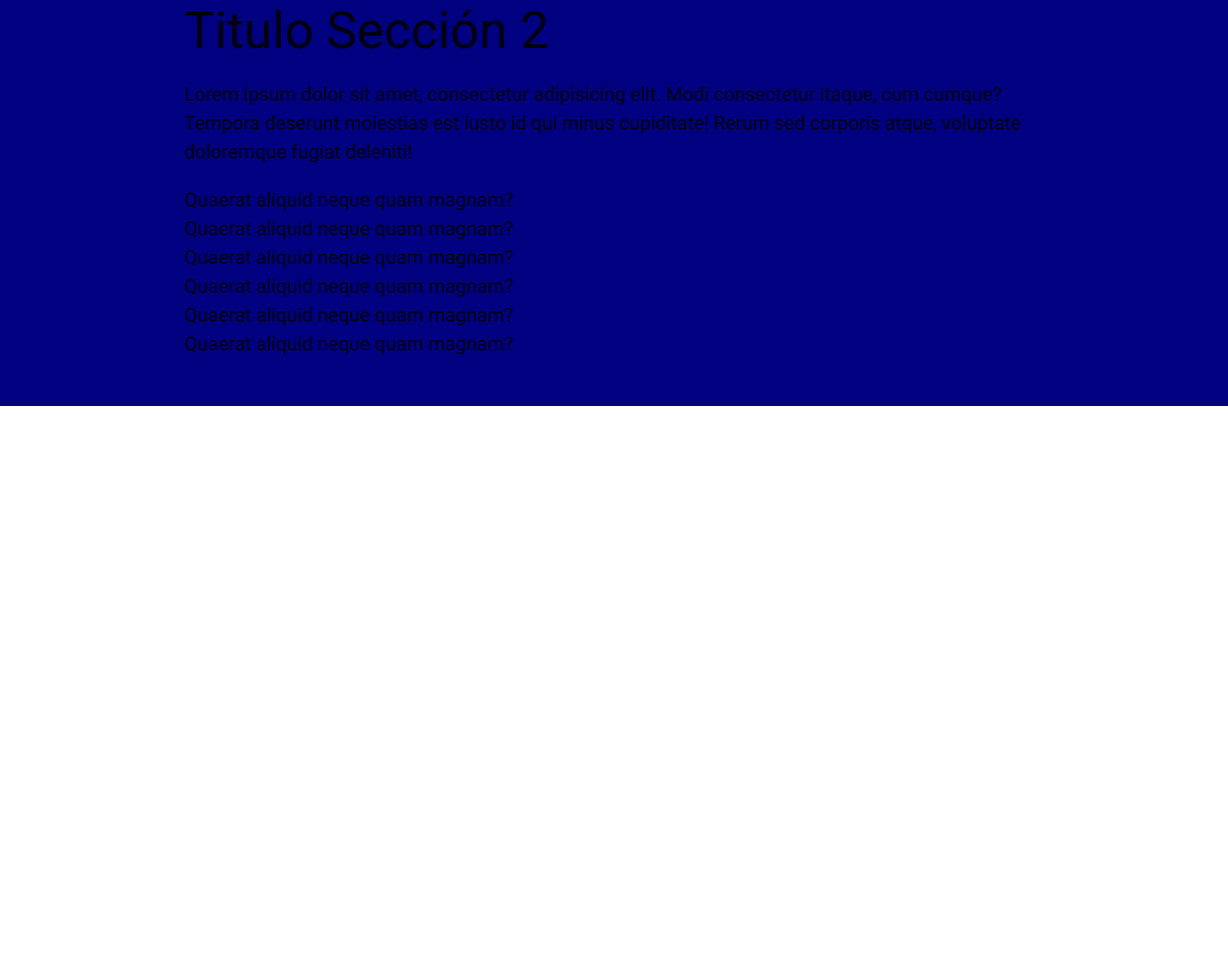
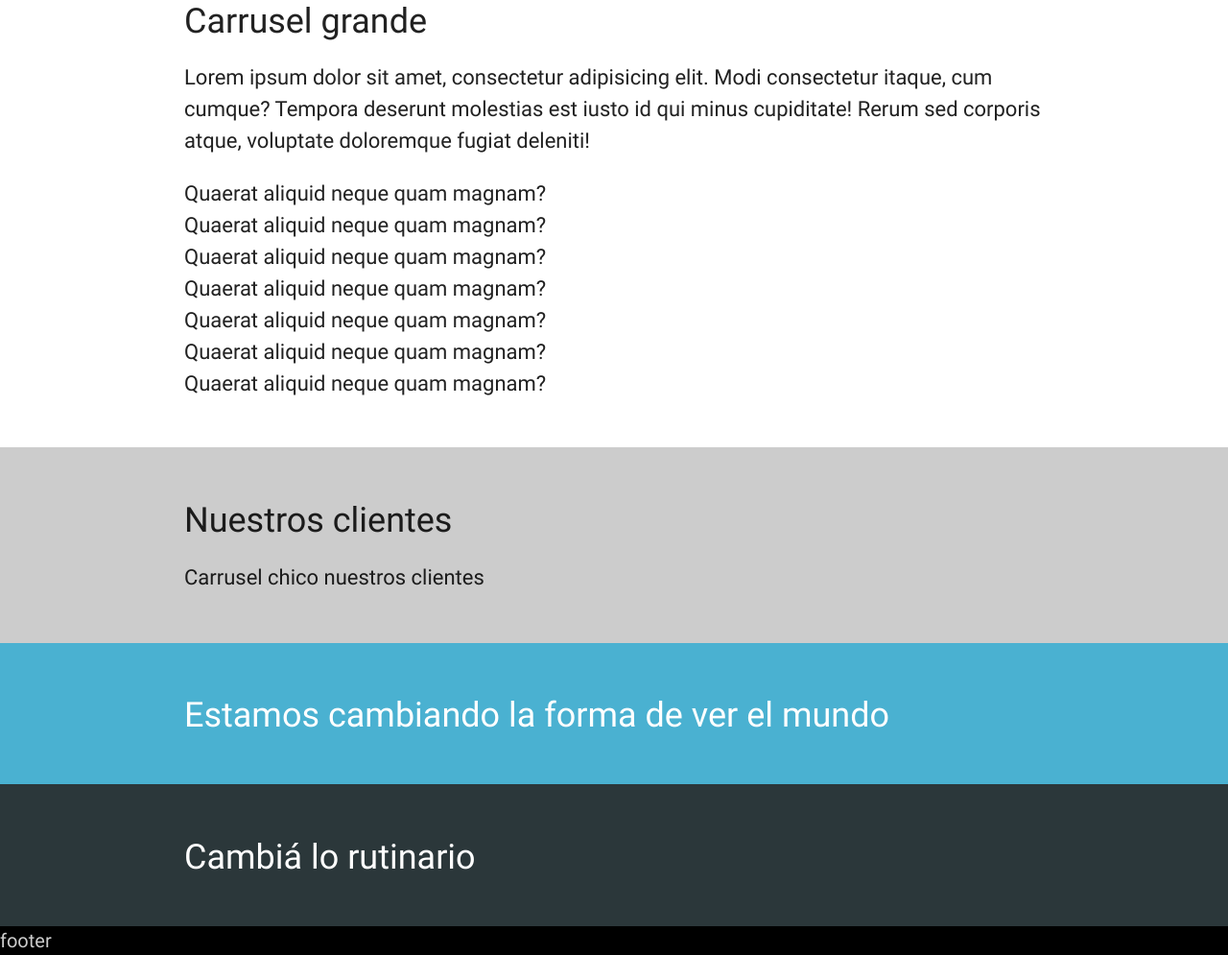
Before and after one commit to PabloValor/visualizacion-e-interfaces, a website: page index.html in a window 1280 px wide. Shown: the part 1254-2249 px from the top of the page at 96% size. Before the commit the page ends 1677 px from the top, so only its background shows below. Drawn offline with Linux system fonts and the light colour scheme.

Commit message:
Se agregan paneles

```diff
--- /dev/null
+++ b/assets/css/01-variables/main.less
@@ -0,0 +1,4 @@
+@red: #EC4047;
+@light-blue: #4AB1D1;
+@gray: #F1F1F1;
+@dark-gray: #2B373A;
--- a/assets/css/02-base/main.less
+++ b/assets/css/02-base/main.less
@@ -1,9 +1,14 @@
 body {
 	font-size: 20px;
 }
-
+h2 {
+	font-size: 1.8em;
+}
+p, li {
+	font-size: 1.1em;
+}
 section {
-	padding-top: 30px;
+padding-top: 30px;
 	padding-bottom: 30px;
 	.title {
 
--- a/assets/css/04-components/main.less
+++ b/assets/css/04-components/main.less
@@ -1,3 +1,5 @@
+@import '../01-variables/main.less';
+
 header {
 	background: url(../../img/bg-sky.jpg);
 	background-repeat: no-repeat;
@@ -23,12 +25,22 @@ header {
 }
 
 .section-1 {
-	background: #CCC;
+	background: @gray;
 	min-height: 400px;
 }
 .section-2 {
-	background: navy;
 	min-height: 400px;
+}
+.section-3 {
+	background-color: #CCC;
+}
+.section-4 {
+	color: white;
+	background-color: @light-blue;
+}
+.section-5 {
+	color: white;
+	background-color: @dark-gray;
 }
 
 .mouse {
@@ -55,3 +67,7 @@ header {
 		}
 	}
 }
+footer {
+	background: black;
+	color: #CCC;
+}
--- a/assets/css/main.less
+++ b/assets/css/main.less
@@ -1,5 +1,6 @@
 @import (inline) "../../bower_components/Materialize/dist/css/materialize.min.css";
 
+@import '01-variables/main.less';
 @import '02-base/main.less';
 @import '04-components/main.less';
 @import '06-keyframes/main.less';
--- a/index.html
+++ b/index.html
@@ -47,7 +47,7 @@
         <section class="section-1">
             <div class="container">
                 <div class="title">
-                    <h2>Titulo Sección 1</h2>
+                    <h2>Todas tus necesidades en un mismo dispositivo</h2>
                 </div>
                 <div class="body">
                     <p>Lorem ipsum dolor sit amet, consectetur adipisicing elit. Modi consectetur itaque, cum cumque? Tempora deserunt molestias est iusto id qui minus cupiditate! Rerum sed corporis atque, voluptate doloremque fugiat deleniti!</p>
@@ -57,7 +57,7 @@
         <section class="section-2">
             <div class="container">
                 <div class="title">
-                    <h2>Titulo Sección 2</h2>
+                    <h2>Carrusel grande</h2>
                 </div>
                 <div class="body">
                     <p>Lorem ipsum dolor sit amet, consectetur adipisicing elit. Modi consectetur itaque, cum cumque? Tempora deserunt molestias est iusto id qui minus cupiditate! Rerum sed corporis atque, voluptate doloremque fugiat deleniti!</p>
@@ -68,10 +68,42 @@
                         <li>Quaerat aliquid neque quam magnam?</li>
                         <li>Quaerat aliquid neque quam magnam?</li>
                         <li>Quaerat aliquid neque quam magnam?</li>
+                        <li>Quaerat aliquid neque quam magnam?</li>
                     </ul>
                 </div>
             </div>
         </section>
+        <section class="section-3">
+            <div class="container">
+                <div class="title">
+                    <h2>Nuestros clientes</h2>
+                </div>
+                <div class="body">
+                    <p>Carrusel chico nuestros clientes</p>
+                </div>
+            </div>
+        </section>
+        <section class="section-4">
+            <div class="container">
+                <div class="title">
+                    <h2>Estamos cambiando la forma de ver el mundo</h2>
+                </div>
+                <div class="body">
+                </div>
+            </div>
+        </section>
+        <section class="section-5">
+            <div class="container">
+                <div class="title">
+                    <h2>Cambiá lo rutinario</h2>
+                </div>
+                <div class="body">
+                </div>
+            </div>
+        </section>
+        <footer>
+            footer
+        </footer>
         <script type="text/javascript" src="assets/js/dist/main.js"></script>
     </body>
 </html>
```
Also changed, not shown: assets/css/dist/main.css.
